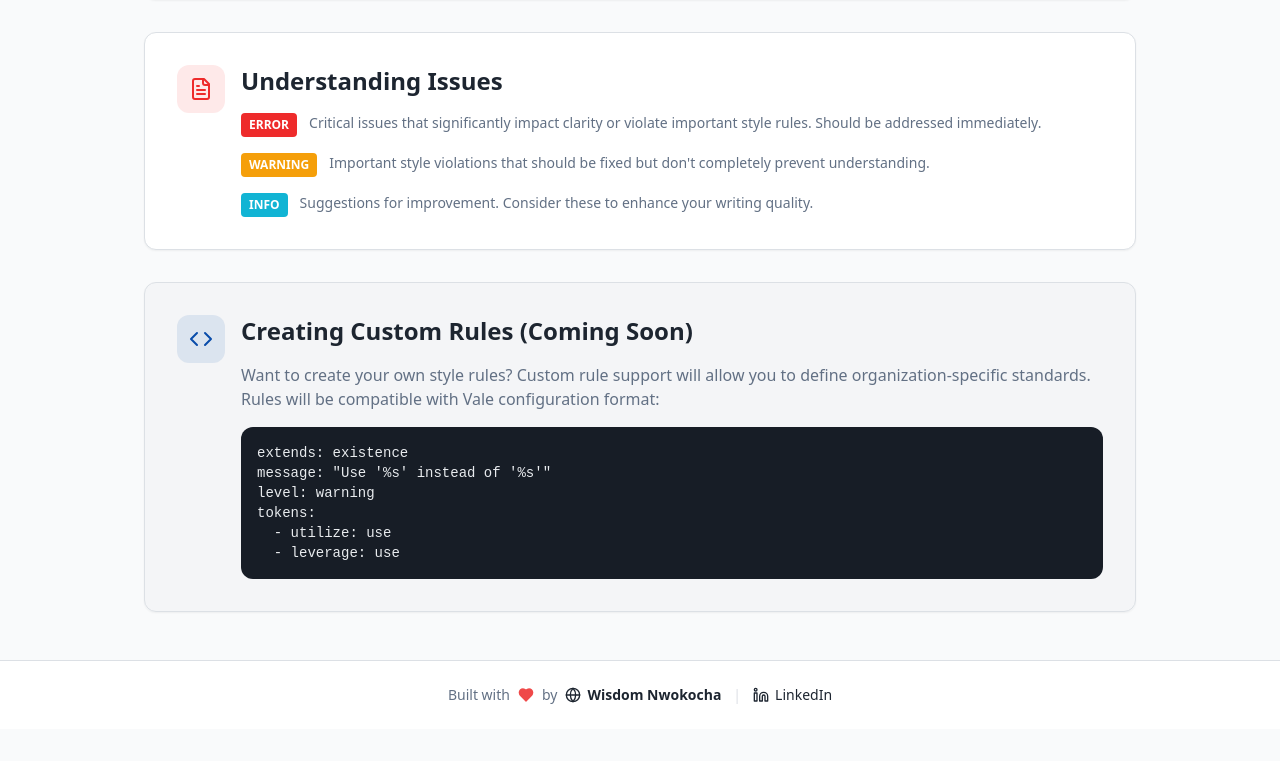
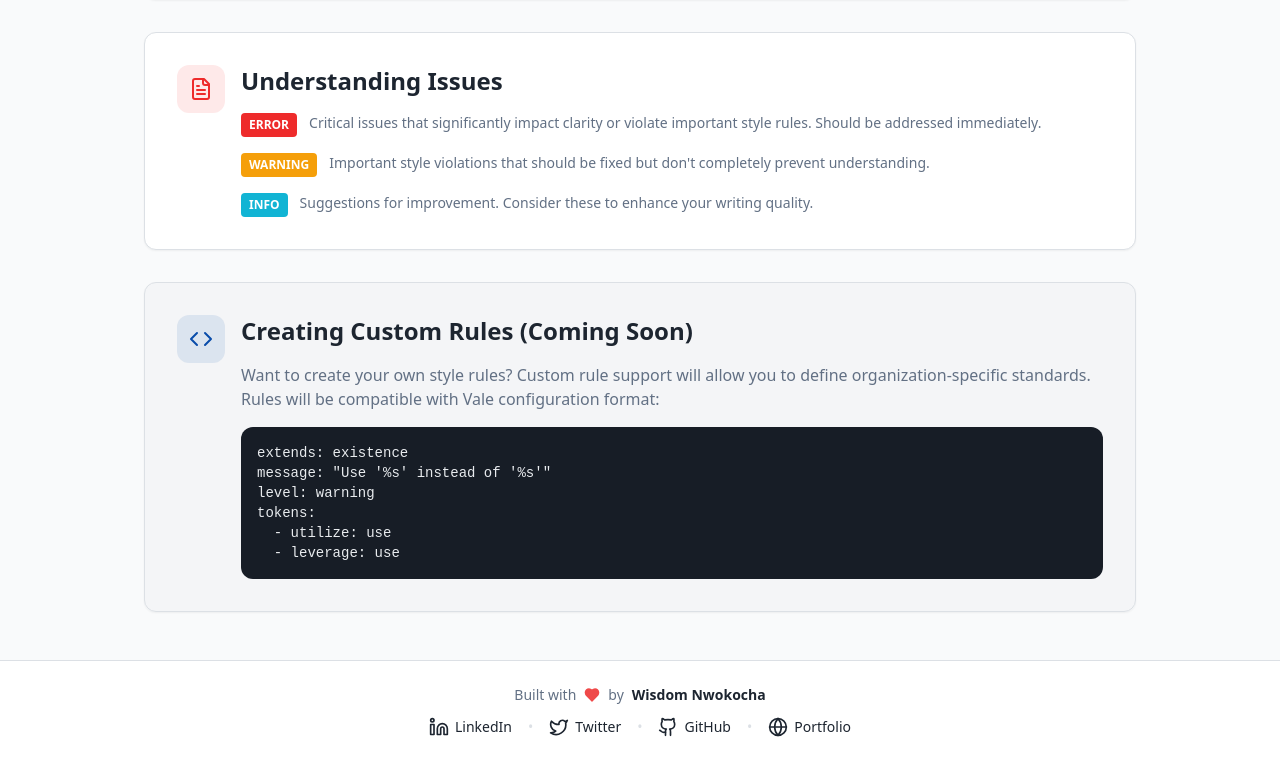
Before and after one commit to Technical-writing-mentorship-program/scribe-check, a React (Vite) app: page /docs in a window 1280 px wide. Shown: the part 1495-2256 px from the top of the page. Before the commit the page ends 2224 px from the top, so only its background shows below. Built offline with nearby package versions, Linux system fonts and the light colour scheme; the HTML template or start-up script is replaced by a standard one.

Commit message:
Add social media links to footer
Reorder footer links to place LinkedIn at the top and add Twitter and GitHub links.

```diff
--- a/src/components/Footer.tsx
+++ b/src/components/Footer.tsx
@@ -1,24 +1,23 @@
-import { Heart, Linkedin, Globe } from "lucide-react";
+import { Heart, Linkedin, Globe, Twitter, Github } from "lucide-react";
 
 const Footer = () => {
   return (
     <footer className="border-t border-border bg-card mt-auto">
       <div className="container px-4 py-6">
-        <div className="flex flex-col sm:flex-row items-center justify-center gap-2 text-sm text-muted-foreground">
-          <span className="flex items-center gap-2">
+        <div className="flex flex-col items-center justify-center gap-3 text-sm">
+          <span className="flex items-center gap-2 text-muted-foreground">
             Built with <Heart className="h-4 w-4 text-red-500 fill-red-500 animate-pulse" /> by
-          </span>
-          <div className="flex items-center gap-3">
             <a
               href="https://wisdom-portfolio.netlify.app/"
               target="_blank"
               rel="noopener noreferrer"
-              className="font-semibold text-foreground hover:text-primary transition-colors flex items-center gap-1.5 hover-scale"
+              className="font-semibold text-foreground hover:text-primary transition-colors hover-scale"
             >
-              <Globe className="h-4 w-4" />
               Wisdom Nwokocha
             </a>
-            <span className="text-border">|</span>
+          </span>
+
+          <div className="flex items-center gap-4">
             <a
               href="https://www.linkedin.com/in/joklinztech"
               target="_blank"
@@ -26,8 +25,41 @@ const Footer = () => {
               className="text-foreground hover:text-primary transition-colors flex items-center gap-1.5 hover-scale"
               aria-label="LinkedIn Profile"
             >
-              <Linkedin className="h-4 w-4" />
-              <span className="hidden sm:inline">LinkedIn</span>
+              <Linkedin className="h-5 w-5" />
+              <span className="font-medium">LinkedIn</span>
+            </a>
+            <span className="text-border">•</span>
+            <a
+              href="https://twitter.com/Joklinztech"
+              target="_blank"
+              rel="noopener noreferrer"
+              className="text-foreground hover:text-primary transition-colors flex items-center gap-1.5 hover-scale"
+              aria-label="Twitter Profile"
+            >
+              <Twitter className="h-5 w-5" />
+              <span className="font-medium">Twitter</span>
+            </a>
+            <span className="text-border">•</span>
+            <a
+              href="https://github.com/wise4rmgod"
+              target="_blank"
+              rel="noopener noreferrer"
+              className="text-foreground hover:text-primary transition-colors flex items-center gap-1.5 hover-scale"
+              aria-label="GitHub Profile"
+            >
+              <Github className="h-5 w-5" />
+              <span className="font-medium">GitHub</span>
+            </a>
+            <span className="text-border">•</span>
+            <a
+              href="https://wisdom-portfolio.netlify.app/"
+              target="_blank"
+              rel="noopener noreferrer"
+              className="text-foreground hover:text-primary transition-colors flex items-center gap-1.5 hover-scale"
+              aria-label="Portfolio Website"
+            >
+              <Globe className="h-5 w-5" />
+              <span className="font-medium">Portfolio</span>
             </a>
           </div>
         </div>
```
